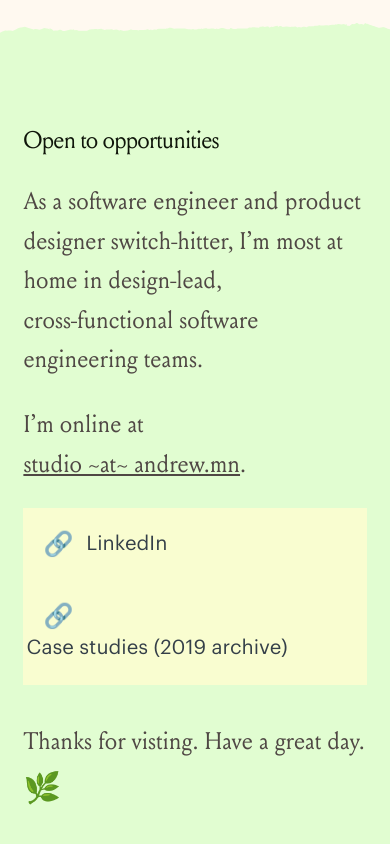
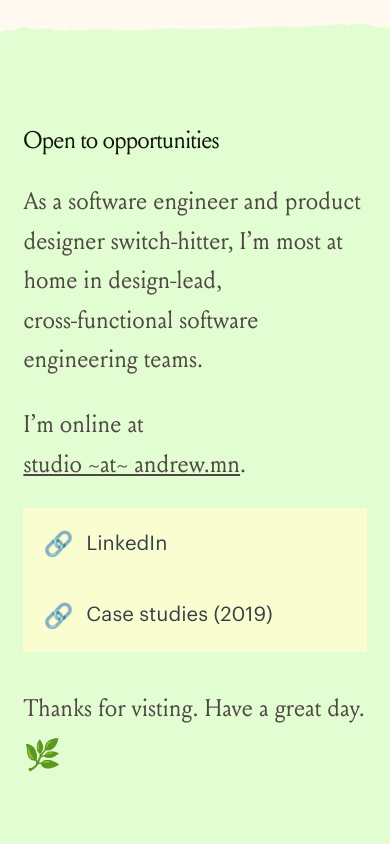
Before and after one commit to AndrwM/souci.studio, a React (Create React App) app: page /#/ in a window 390 px wide. Shown: the part 1819-2663 px from the top of the page. Built offline with nearby package versions, Linux system fonts and the light colour scheme; a web font is replaced by a local one.

Commit message:
Tweak text on mobile

```diff
--- a/src/pages/ComingSoon.js
+++ b/src/pages/ComingSoon.js
@@ -107,7 +107,7 @@ const Intro = () => (<>
           {/* <td></td> */}
           <td>
             <span className="c-paragraph c-paragraph--sans-large">
-              <span className="c-emoji c-emoji--small">🔗</span><a href="https://2019.andrew.mn/#/case-studies" rel="noopener noreferrer nofollow" target="_blank" className="c-link">Case studies (2019 archive)</a>
+              <span className="c-emoji c-emoji--small">🔗</span><a href="https://2019.andrew.mn/#/case-studies" rel="noopener noreferrer nofollow" target="_blank" className="c-link">Case studies (2019)</a>
             </span>
           </td>
         </tr>
```
